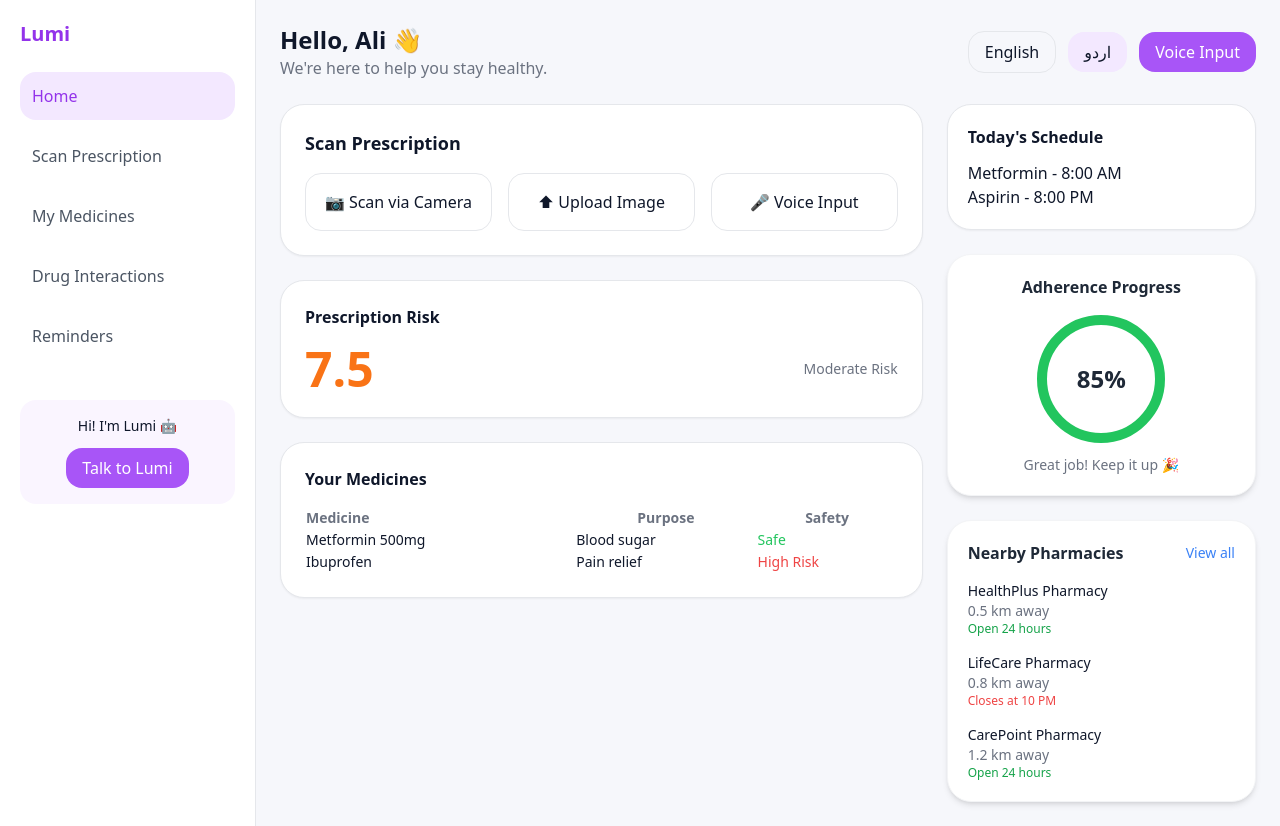
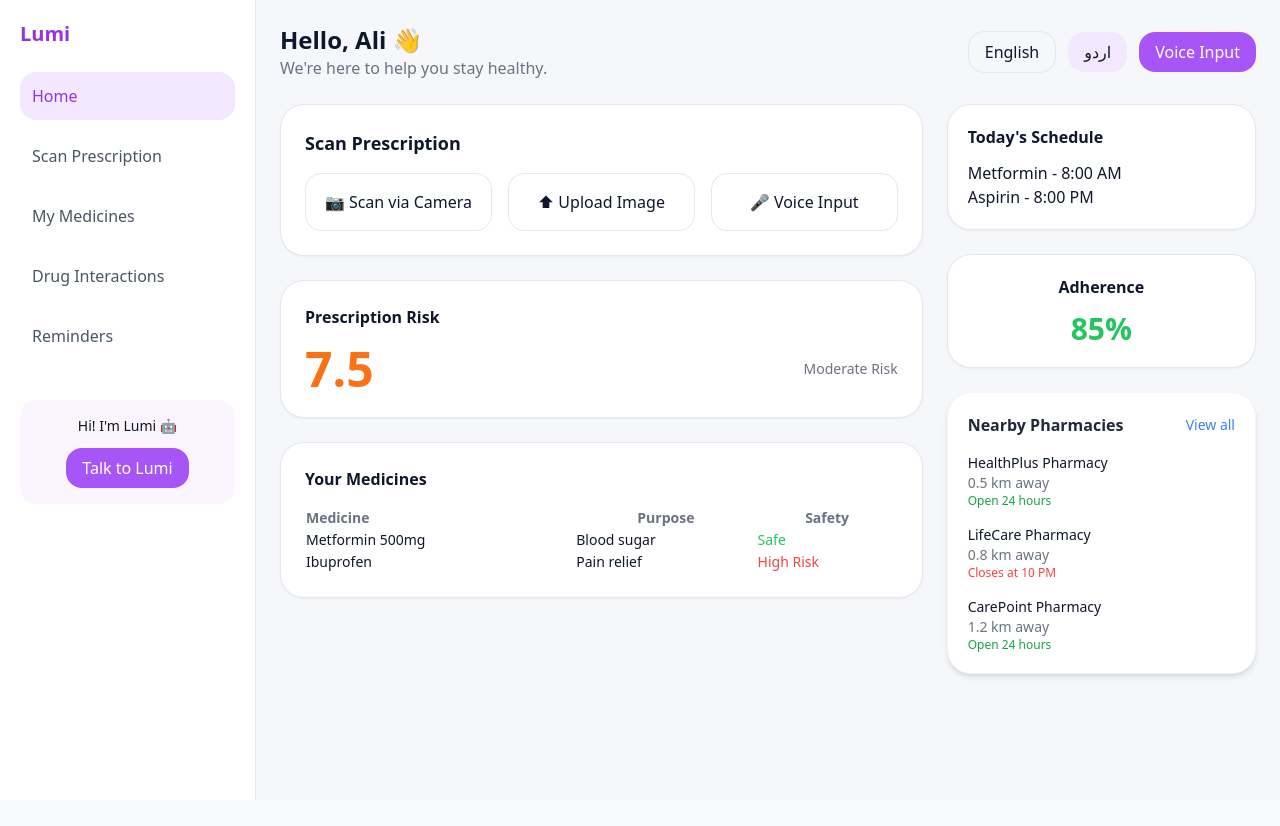
Before and after one commit to rxaliaffan/Lumi-AI, a Next.js app: page / in a window 1280 px wide. After the commit the page ends 800 px from the top, so only its background shows below. Built offline with nearby package versions, Linux system fonts and the light colour scheme.

Commit message:
Update AdherenceCard.js

```diff
--- a/components/AdherenceCard.js
+++ b/components/AdherenceCard.js
@@ -1,17 +1,10 @@
 export default function AdherenceCard() {
   return (
-    <div className="card flex flex-col items-center justify-center">
-      <h3 className="font-semibold text-gray-800 mb-4">
-        Adherence Progress
-      </h3>
-
-      <div className="w-32 h-32 rounded-full border-[10px] border-green-500 flex items-center justify-center">
-        <span className="text-2xl font-bold text-gray-800">85%</span>
+    <div className="bg-white p-5 rounded-2xl border shadow-sm text-center">
+      <h3 className="font-semibold mb-3">Adherence</h3>
+      <div className="text-3xl font-bold text-green-500">
+        85%
       </div>
-
-      <p className="text-sm text-gray-500 mt-3 text-center">
-        Great job! Keep it up 🎉
-      </p>
     </div>
   );
 }
```
